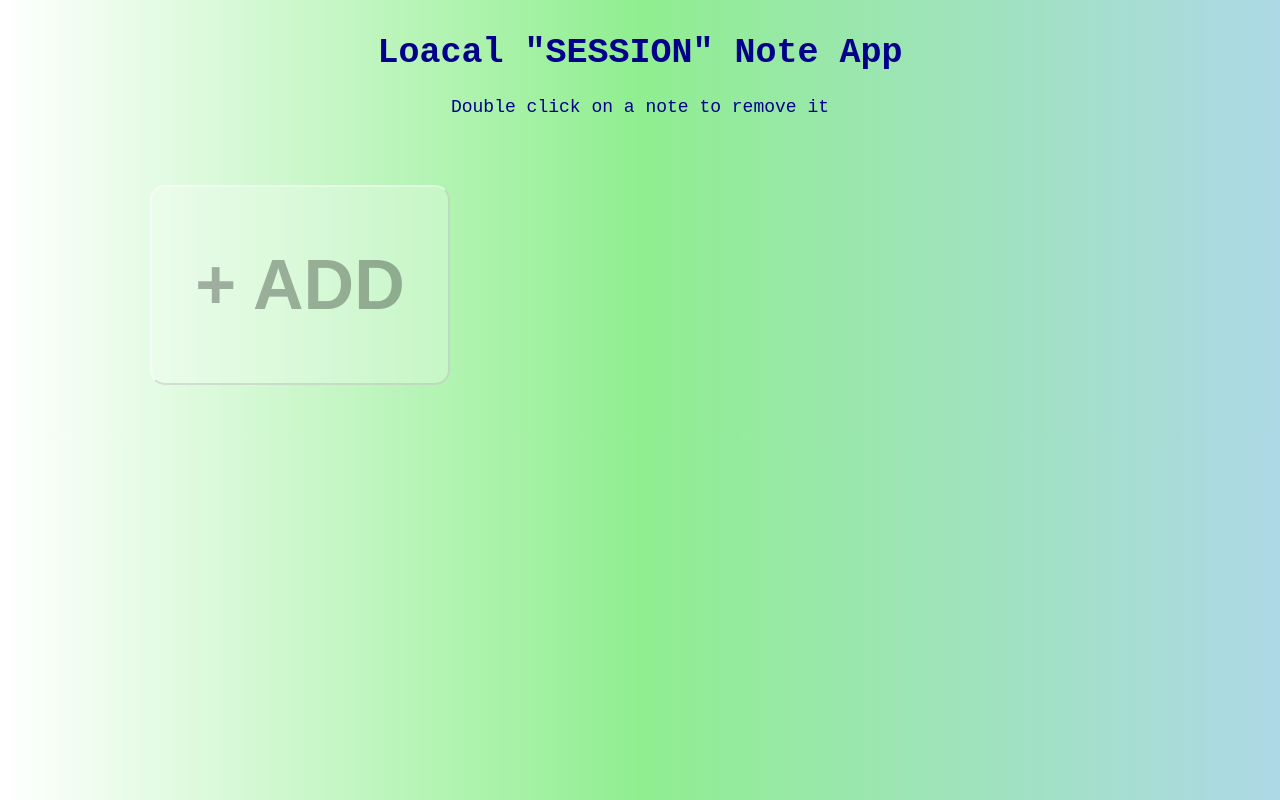
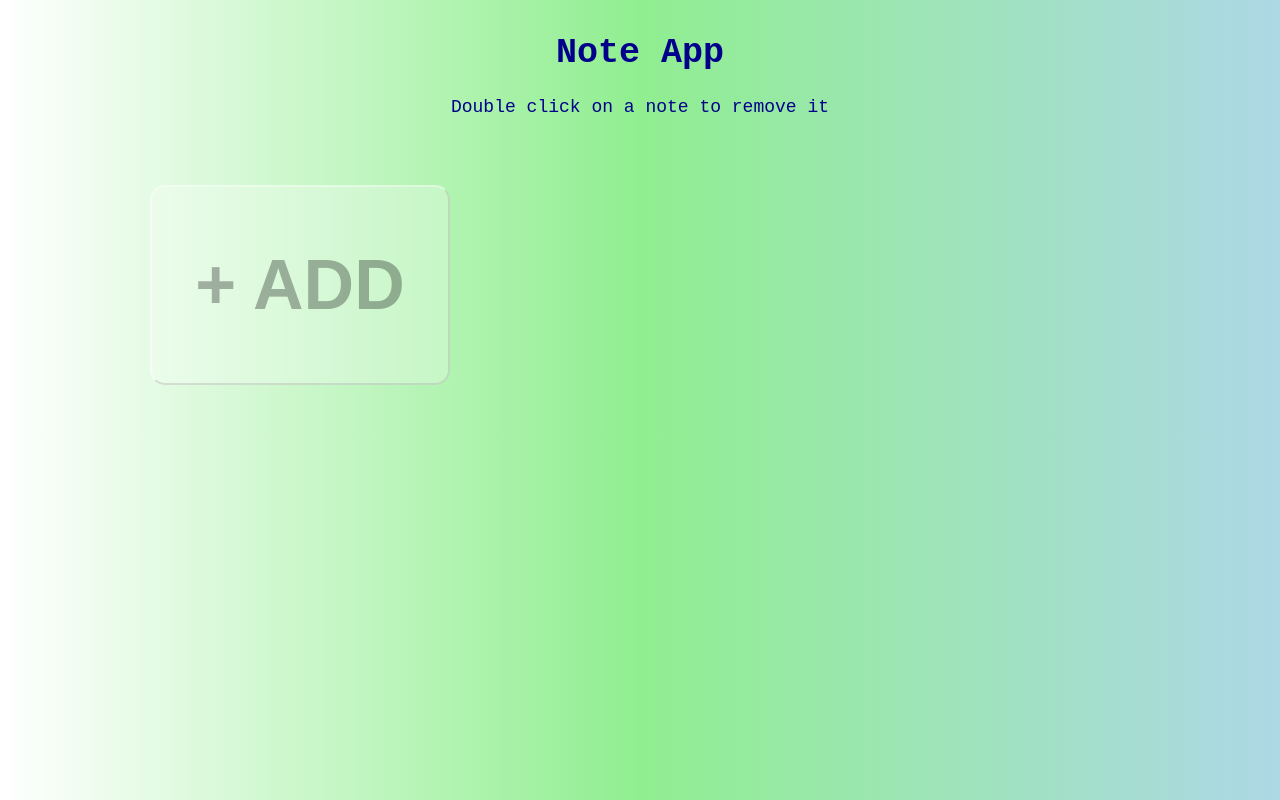
Before and after one commit to Dilawar-Shehzad/note-app, a plain HTML site: page index.html in a window 1280 px wide. Drawn offline with Linux system fonts and the light colour scheme.

Commit message:
Update index.html
aafa

```diff
--- a/index.html
+++ b/index.html
@@ -8,7 +8,7 @@
     <link rel="stylesheet" href="style.css" />
   </head>
   <body>
-    <h1 class="heading"> Loacal "SESSION" Note App</h1>
+    <h1 class="heading">  Note App</h1>
     <p class="info-text">Double click on a note to remove it</p>
     <div class="app" id="app">
       <!-- <textarea
```
